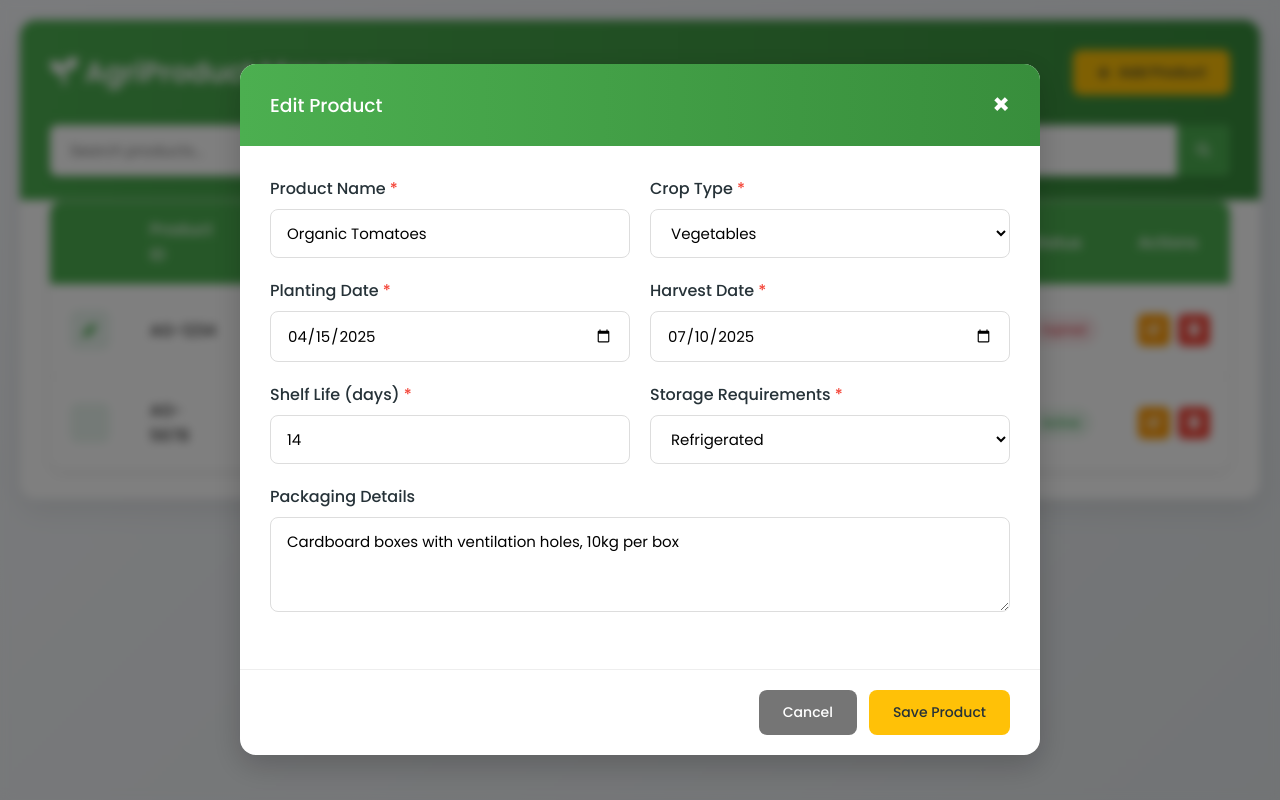
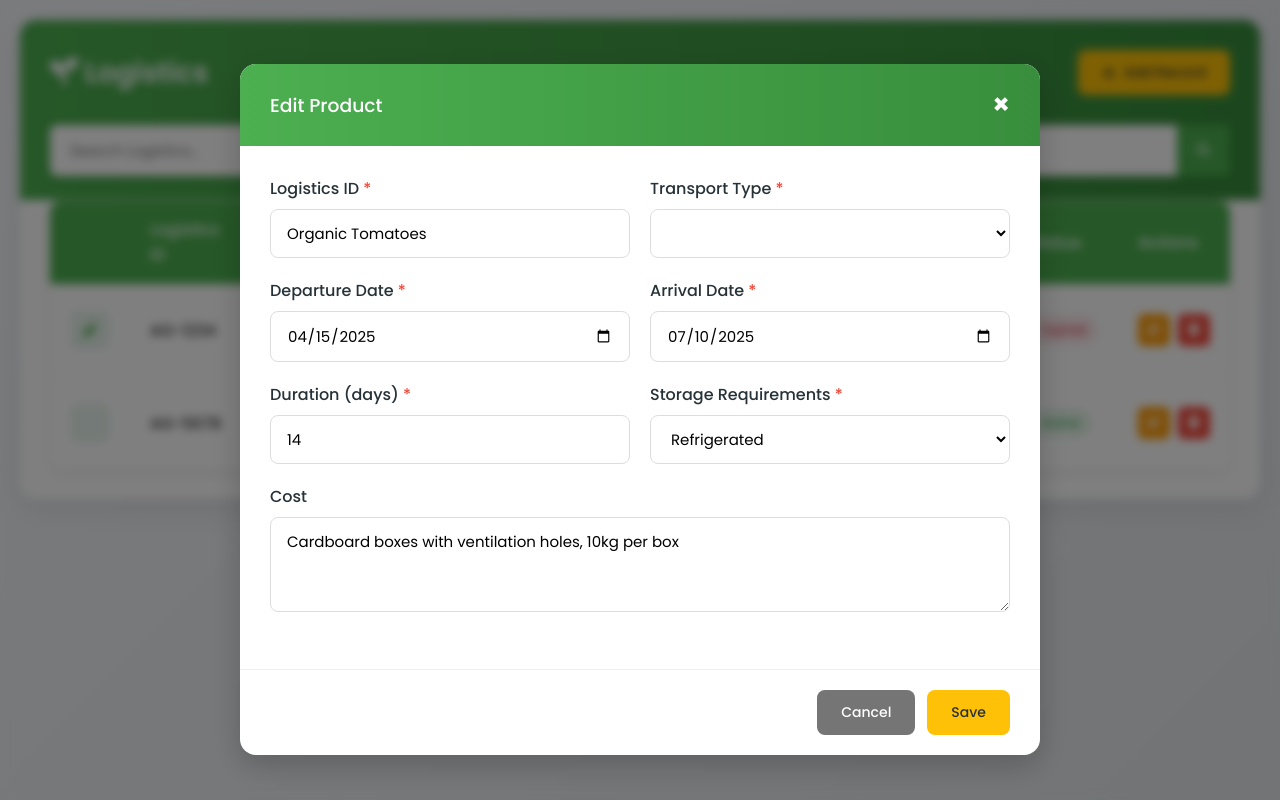
Before and after one commit to FarHanZzzz/Agriculture_Project, a plain HTML site: page Logistics/index.html in a window 1280 px wide. Both pictures are taken after a click on the button 1153 px from the left and 330 px from the top of the page. Drawn offline with Linux system fonts and the light colour scheme.

Commit message:
First Commit
Documents, Logistics, Tracking.

```diff
--- a/Documents/documents.js
+++ b/Documents/documents.js
@@ -128,7 +128,7 @@
 
     // Open Add Product Modal
     addProductBtn.addEventListener('click', () => {
-      document.getElementById('productModalTitle').textContent = 'Add New Product';
+      document.getElementById('productModalTitle').textContent = 'Add New Document';
       currentEditId = null;
       productForm.reset();
       productModal.style.display = 'block';
--- a/Logistics/index.html
+++ b/Logistics/index.html
@@ -3,7 +3,7 @@
 <head>
   <meta charset="UTF-8">
   <meta name="viewport" content="width=device-width, initial-scale=1.0">
-  <title>AgriProduct Manager</title>
+  <title>Logistics</title>
   <link rel="stylesheet" href="https://cdnjs.cloudflare.com/ajax/libs/font-awesome/6.4.0/css/all.min.css">
   <link href="https://fonts.googleapis.com/css2?family=Poppins:wght@300;400;500;600;700&display=swap" rel="stylesheet">
   <style>
@@ -452,15 +452,15 @@
 
   <div class="container">
     <div class="header">
-      <h2><i class="fas fa-seedling"></i> AgriProduct Manager</h2>
+      <h2><i class="fas fa-seedling"></i> Logistics</h2>
       <button class="btn btn-primary" id="addProductBtn">
-        <i class="fas fa-plus"></i> Add Product
+        <i class="fas fa-plus"></i> Add Record
       </button>
     </div>
 
     <div class="content">
       <div class="search-bar">
-        <input type="text" id="searchInput" placeholder="Search products...">
+        <input type="text" id="searchInput" placeholder="Search Logistics...">
         <button type="button" id="searchBtn"><i class="fas fa-search"></i></button>
       </div>
 
@@ -469,13 +469,13 @@
           <thead>
             <tr>
               <th style="width: 50px;"></th>
-              <th>Product ID</th>
-              <th>Name</th>
-              <th>Crop Type</th>
-              <th>Planting Date</th>
-              <th>Harvest Date</th>
-              <th>Shelf Life</th>
-              <th>Packaging</th>
+              <th>Logistics ID</th>
+              <th>Humidity</th>
+              <th>Transport Type</th>
+              <th>Departure Date</th>
+              <th>Arrival Date</th>
+              <th>Duration</th>
+              <th>Cost</th>
               <th>Status</th>
               <th>Actions</th>
             </tr>
@@ -497,7 +497,7 @@
   <div id="productModal" class="modal">
     <div class="modal-content">
       <div class="modal-header">
-        <h3 id="productModalTitle">Add New Product</h3>
+        <h3 id="productModalTitle">Add New Record</h3>
         <span class="close">&times;</span>
       </div>
       <div class="modal-body">
@@ -506,22 +506,22 @@
           <div class="row">
             <div class="col-md-6">
               <div class="form-group">
-                <label for="productName">Product Name <span class="required">*</span></label>
+                <label for="productName">Logistics ID <span class="required">*</span></label>
                 <input type="text" id="productName" class="form-control" required>
               </div>
             </div>
             <div class="col-md-6">
               <div class="form-group">
-                <label for="cropType">Crop Type <span class="required">*</span></label>
+                <label for="cropType">Transport Type <span class="required">*</span></label>
                 <select id="cropType" class="form-select" required>
-                  <option value="">Select crop type</option>
-                  <option>Fruits</option>
-                  <option>Vegetables</option>
-                  <option>Grains</option>
-                  <option>Dairy</option>
-                  <option>Meat</option>
-                  <option>Herbs</option>
-                  <option>Nuts</option>
+                  <option value="">Select Transport type</option>
+                  <option>Minivan</option>
+                  <option>Van</option>
+                  <option>Pickup Truck</option>
+                  <option>Cargo Truck - 5 Ton</option>
+                  <option>Cargo Truck - 8 Ton</option>
+                  <option>Cargo Truck - 12 Ton</option>
+                  <option>Cargo Truck - 15 Ton</option>
                 </select>
               </div>
             </div>
@@ -529,13 +529,13 @@
           <div class="row">
             <div class="col-md-6">
               <div class="form-group">
-                <label for="plantingDate">Planting Date <span class="required">*</span></label>
+                <label for="plantingDate">Departure Date <span class="required">*</span></label>
                 <input type="date" id="plantingDate" class="form-control" required>
               </div>
             </div>
             <div class="col-md-6">
               <div class="form-group">
-                <label for="harvestDate">Harvest Date <span class="required">*</span></label>
+                <label for="harvestDate">Arrival Date <span class="required">*</span></label>
                 <input type="date" id="harvestDate" class="form-control" required>
               </div>
             </div>
@@ -543,7 +543,7 @@
           <div class="row">
             <div class="col-md-6">
               <div class="form-group">
-                <label for="shelfLife">Shelf Life (days) <span class="required">*</span></label>
+                <label for="shelfLife">Duration (days) <span class="required">*</span></label>
                 <input type="number" id="shelfLife" class="form-control" min="1" required>
               </div>
             </div>
@@ -561,14 +561,14 @@
             </div>
           </div>
           <div class="form-group">
-            <label for="packagingDetails">Packaging Details</label>
-            <textarea id="packagingDetails" class="form-control" rows="3" placeholder="Enter packaging details (e.g., materials, dimensions, weight)"></textarea>
+            <label for="packagingDetails">Cost</label>
+            <textarea id="packagingDetails" class="form-control" rows="3" placeholder="Enter Cost"></textarea>
           </div>
         </form>
       </div>
       <div class="modal-footer">
         <button type="button" class="btn btn-secondary" id="cancelBtn">Cancel</button>
-        <button type="button" class="btn btn-primary" id="saveProductBtn">Save Product</button>
+        <button type="button" class="btn btn-primary" id="saveProductBtn">Save</button>
       </div>
     </div>
   </div>
--- a/Logistics/logistics.js
+++ b/Logistics/logistics.js
@@ -128,7 +128,7 @@
 
     // Open Add Product Modal
     addProductBtn.addEventListener('click', () => {
-      document.getElementById('productModalTitle').textContent = 'Add New Product';
+      document.getElementById('productModalTitle').textContent = 'Add New Logistic';
       currentEditId = null;
       productForm.reset();
       productModal.style.display = 'block';
--- a/Tracking/tracking.js
+++ b/Tracking/tracking.js
@@ -92,7 +92,7 @@
       <td>${product.cropType}</td>
       <td>${formatDate(product.plantingDate)}</td>
       <td>${formatDate(product.harvestDate)}</td>
-      <td>${product.shelfLife} days</td>
+      <td>${product.shelfLife} °C</td>
       <td>
         <div class="packaging-cell" title="${packagingText}">
           ${packagingText}
@@ -128,7 +128,7 @@
 
     // Open Add Product Modal
     addProductBtn.addEventListener('click', () => {
-      document.getElementById('productModalTitle').textContent = 'Add New Product';
+      document.getElementById('productModalTitle').textContent = 'Add New Track Record';
       currentEditId = null;
       productForm.reset();
       productModal.style.display = 'block';
```
Also changed, not shown: Documents/index.html (+21 -20 lines), Tracking/index.html (+22 -21 lines).
